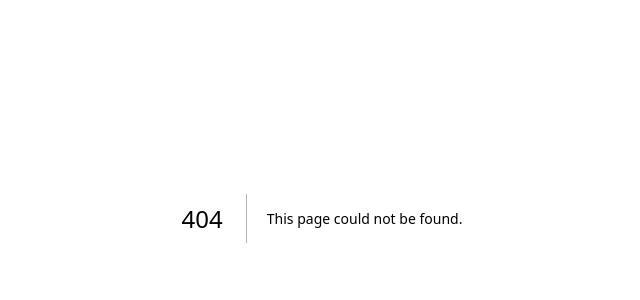
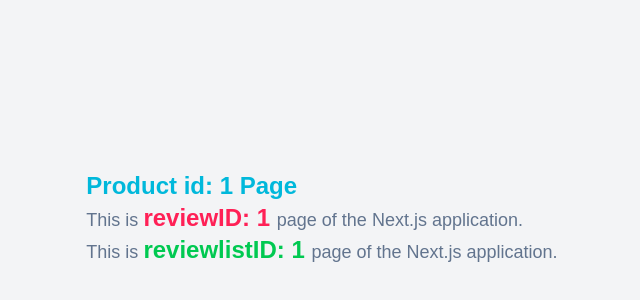
Before and after one commit to Rimon-Mahamud-Rony/nextJsPractice, a Next.js app: page /product/1/review/1/reviewlist/1 in a window 1280 px wide. Before the commit this address had no page. Shown: the part 182-482 px from the top of the page, without its empty margins (318-958 px from the left). Built offline with nearby package versions, Linux system fonts and the light colour scheme.

Commit message:
ci:reviewlistID set

```diff
--- /dev/null
+++ b/app/product/[productId]/review/[reviewId]/page.tsx
@@ -0,0 +1,17 @@
+export default async function ReviewDetails(
+    { params }: {
+        params: Promise<{productId:string, reviewId: string}>;
+    }
+) {
+    const { reviewId, productId } = await params;
+    return (
+        <div className="w-full h-screen items-center flex flex-row justify-center bg-gray-100">
+        <div className="text-slate-500">
+          <h1 className="text-2xl font-bold text-cyan-500">Product id:  {productId} Page</h1>
+          <h2 className="text-lg">
+            This is <span className="text-2xl font-semibold text-rose-500"> reviewID: {reviewId} </span> page of the Next.js application.
+          </h2>
+        </div>
+      </div>
+    )
+}
--- /dev/null
+++ b/app/product/[productId]/review/[reviewId]/reviewlist/[reviewlistId]/page.tsx
@@ -0,0 +1,19 @@
+export default async function ReviewList(
+    {params}: {params: Promise<{ productId: string, reviewId: string, reviewlistId: string }>;}
+)
+{
+    const { productId, reviewId, reviewlistId } = await params;
+    return (
+        <div className="w-full h-screen items-center flex flex-row justify-center bg-gray-100">
+        <div className="text-slate-500">
+          <h1 className="text-2xl font-bold text-cyan-500">Product id:  {productId} Page</h1>
+          <h2 className="text-lg">
+            This is <span className="text-2xl font-semibold text-rose-500"> reviewID: {reviewId} </span> page of the Next.js application.
+          </h2>
+          <h2 className="text-lg">
+            This is <span className="text-2xl font-semibold text-green-500"> reviewlistID: {reviewlistId} </span> page of the Next.js application.
+          </h2>
+        </div>
+      </div>
+    )
+}
--- /dev/null
+++ b/app/product/[productId]/review/[reviewId]/reviewlist/page.tsx
@@ -0,0 +1,13 @@
+export default async function ReviewDetails() {
+
+  return (
+    <div className="w-full h-screen items-center flex flex-row justify-center bg-gray-100">
+      <div className="text-slate-500">
+        <h1 className="text-2xl font-bold text-cyan-500">Review list Page</h1>
+        <h2 className="text-lg">
+          This is the review list page of the Next.js application.
+        </h2>
+      </div>
+    </div>
+  );
+}
--- /dev/null
+++ b/app/product/[productId]/review/page.tsx
@@ -0,0 +1,12 @@
+export default function ReviewPage() {
+  return (
+    <div className="w-full h-screen items-center flex flex-row justify-center bg-gray-100">
+        <div className="text-slate-500">
+          <h1 className="text-2xl font-bold text-cyan-500">review Page</h1>
+          <h2 className="text-lg">
+            This is the review page of the Next.js application.
+          </h2>
+        </div>
+      </div>
+  )
+}
```
